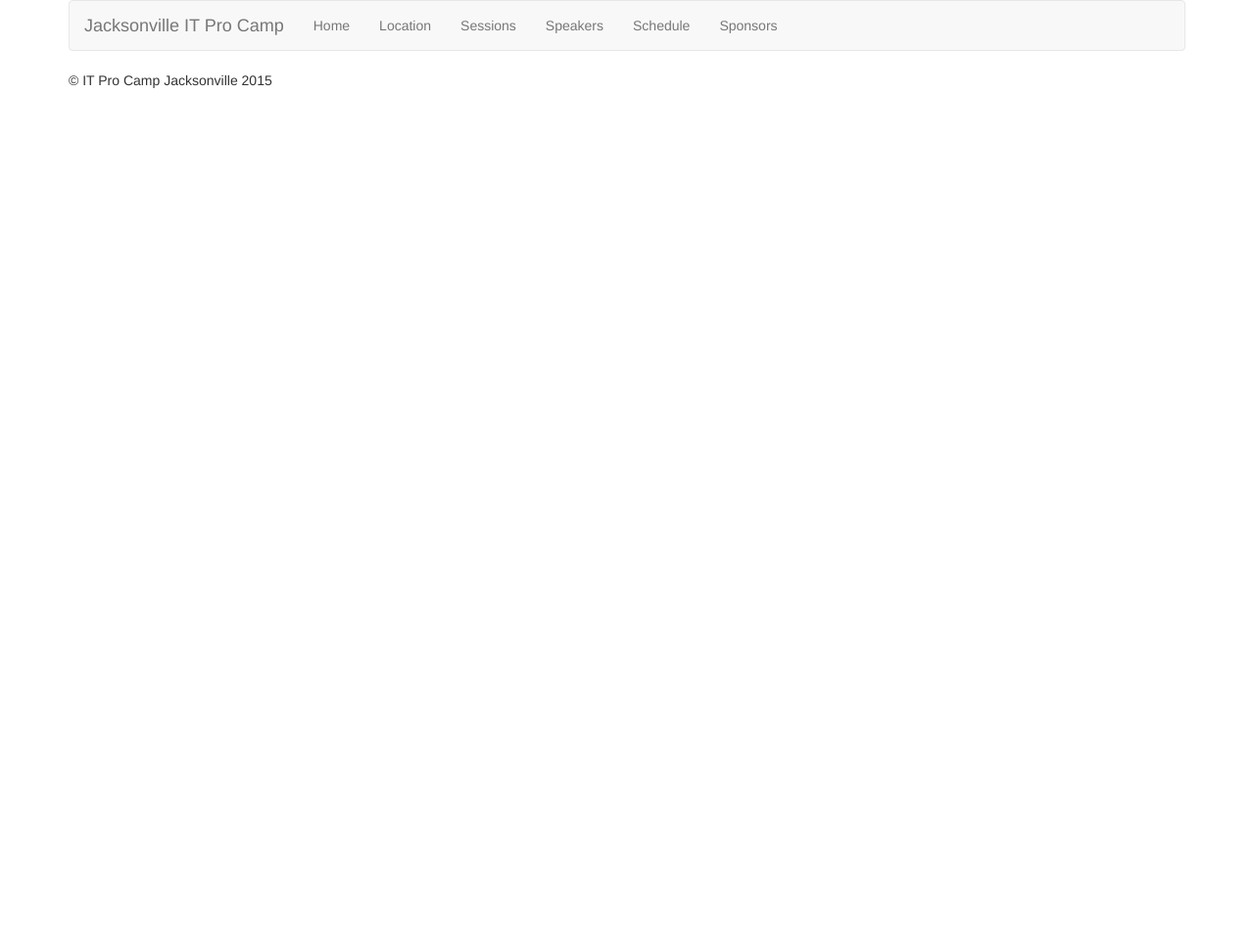
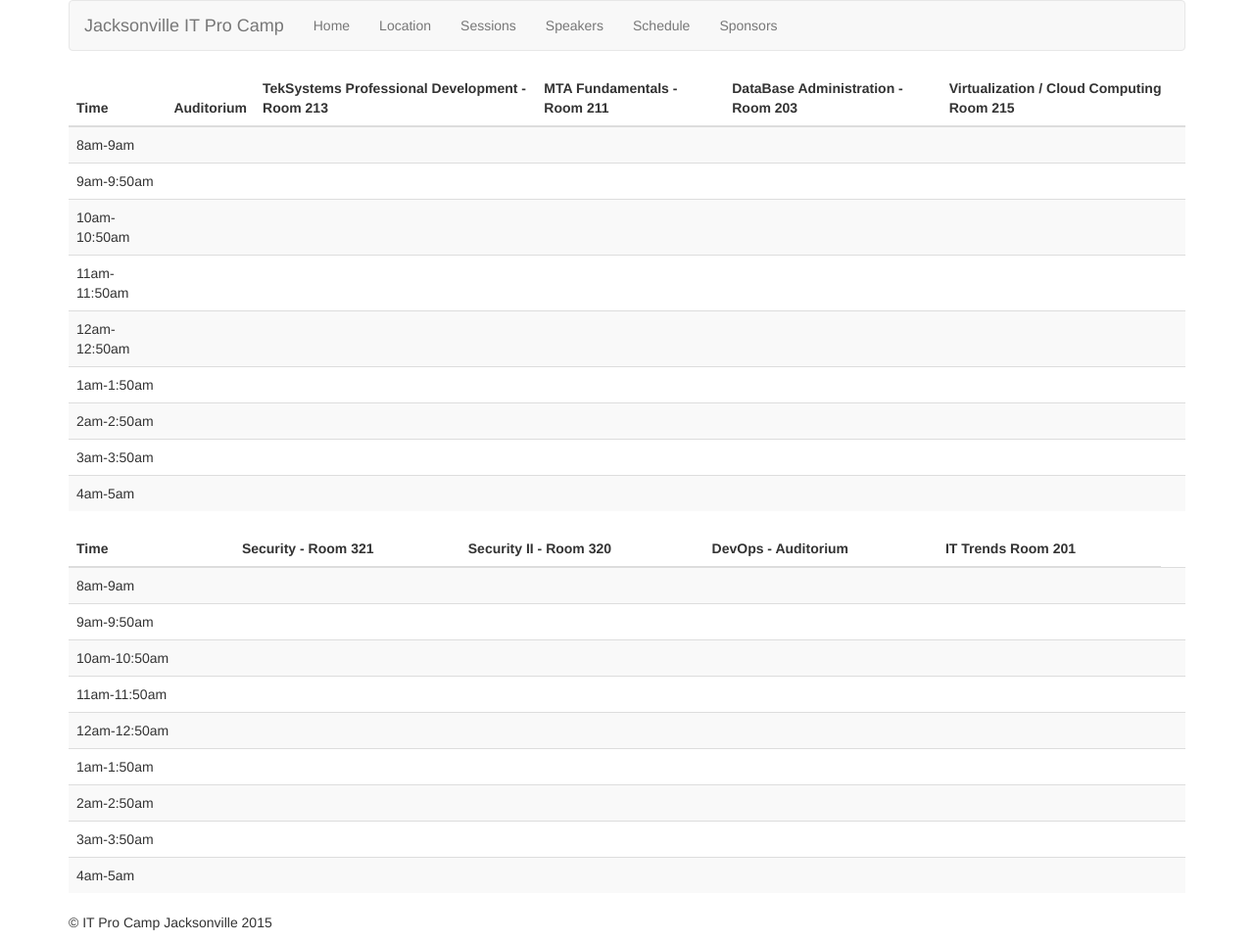
Before and after one commit to tk811/ConfernceApp, a Jekyll site: the page built from sessions/index.html, in a window 1280 px wide. Shown: the whole page at 98% size. Built offline with Jekyll 4.4.1, drawn with Linux system fonts in a browser that asks for light colours; nearby versions of some CDN libraries; before the commit the page ends 900 px from its top, so only the background shows below that.

Commit message:
Adding rooms to schedule

```diff
--- a/sessions/index.html
+++ b/sessions/index.html
@@ -1,5 +1,420 @@
 ---
 layout: default
-title: "Index"
-description: ""
+title: "Sessions"
+description: "Sessions"
 ---
+
+<table class="table table-striped">
+	<thead>
+		<tr>
+			<th>
+				Time
+			</th>
+			<th>
+				Auditorium
+			</th>
+			<th>
+				TekSystems Professional Development -
+				Room 213
+			</th>
+			<th>
+				MTA Fundamentals -
+				Room 211
+			</th>
+			<th>
+				DataBase Administration -
+				Room 203
+			</th>
+			<th>
+				Virtualization / Cloud Computing
+				Room 215
+			</th>
+		</tr>
+	</thead>
+	<tbody>
+		<tr>
+			<td>
+				8am-9am
+			</td>
+			<td>
+
+			</td>
+			<td>
+
+			</td>
+			<td>
+
+			</td>
+			<td>
+
+			</td>
+			<td>
+
+			</td>
+		</tr>
+		<tr>
+			<td>
+				9am-9:50am
+			</td>
+			<td>
+
+			</td>
+			<td>
+
+			</td>
+			<td>
+
+			</td>
+			<td>
+
+			</td>
+			<td>
+
+			</td>
+		</tr>
+		<tr>
+			<td>
+				10am-10:50am
+			</td>
+			<td>
+
+			</td>
+			<td>
+
+			</td>
+			<td>
+
+			</td>
+			<td>
+
+			</td>
+			<td>
+
+			</td>
+		</tr>
+		<tr>
+			<td>
+				11am-11:50am
+			</td>
+			<td>
+
+			</td>
+			<td>
+
+			</td>
+			<td>
+
+			</td>
+			<td>
+
+			</td>
+			<td>
+
+			</td>
+		</tr>
+		<tr>
+			<td>
+				12am-12:50am
+			</td>
+			<td>
+
+			</td>
+			<td>
+
+			</td>
+			<td>
+
+			</td>
+			<td>
+
+			</td>
+			<td>
+
+			</td>
+		</tr>
+		<tr>
+			<td>
+				1am-1:50am
+			</td>
+			<td>
+
+			</td>
+			<td>
+
+			</td>
+			<td>
+
+			</td>
+			<td>
+
+			</td>
+			<td>
+
+			</td>
+		</tr>
+		<tr>
+			<td>
+				2am-2:50am
+			</td>
+			<td>
+
+			</td>
+			<td>
+
+			</td>
+			<td>
+
+			</td>
+			<td>
+
+			</td>
+			<td>
+
+			</td>
+		</tr>
+		<tr>
+			<td>
+				3am-3:50am
+			</td>
+			<td>
+
+			</td>
+			<td>
+
+			</td>
+			<td>
+
+			</td>
+			<td>
+
+			</td>
+			<td>
+
+			</td>
+		</tr>
+		<tr>
+			<td>
+				4am-5am
+			</td>
+			<td>
+
+			</td>
+			<td>
+
+			</td>
+			<td>
+
+			</td>
+			<td>
+
+			</td>
+			<td>
+
+			</td>
+		</tr>
+	</tbody>
+</table>
+
+<table class="table table-striped">
+	<thead>
+		<tr>
+			<th>
+				Time
+			</th>
+			<th>
+				Security - Room 321
+			</th>
+			<th>
+				Security II - Room 320
+			</th>
+			<th>
+				DevOps - Auditorium
+			</th>
+			<th>
+				IT Trends Room 201
+			</th>
+		</tr>
+	</thead>
+	<tbody>
+		<tr>
+			<td>
+				8am-9am
+			</td>
+			<td>
+
+			</td>
+			<td>
+
+			</td>
+			<td>
+
+			</td>
+			<td>
+
+			</td>
+			<td>
+
+			</td>
+		</tr>
+		<tr>
+			<td>
+				9am-9:50am
+			</td>
+			<td>
+
+			</td>
+			<td>
+
+			</td>
+			<td>
+
+			</td>
+			<td>
+
+			</td>
+			<td>
+
+			</td>
+		</tr>
+		<tr>
+			<td>
+				10am-10:50am
+			</td>
+			<td>
+
+			</td>
+			<td>
+
+			</td>
+			<td>
+
+			</td>
+			<td>
+
+			</td>
+			<td>
+
+			</td>
+		</tr>
+		<tr>
+			<td>
+				11am-11:50am
+			</td>
+			<td>
+
+			</td>
+			<td>
+
+			</td>
+			<td>
+
+			</td>
+			<td>
+
+			</td>
+			<td>
+
+			</td>
+		</tr>
+		<tr>
+			<td>
+				12am-12:50am
+			</td>
+			<td>
+
+			</td>
+			<td>
+
+			</td>
+			<td>
+
+			</td>
+			<td>
+
+			</td>
+			<td>
+
+			</td>
+		</tr>
+		<tr>
+			<td>
+				1am-1:50am
+			</td>
+			<td>
+
+			</td>
+			<td>
+
+			</td>
+			<td>
+
+			</td>
+			<td>
+
+			</td>
+			<td>
+
+			</td>
+		</tr>
+		<tr>
+			<td>
+				2am-2:50am
+			</td>
+			<td>
+
+			</td>
+			<td>
+
+			</td>
+			<td>
+
+			</td>
+			<td>
+
+			</td>
+			<td>
+
+			</td>
+		</tr>
+		<tr>
+			<td>
+				3am-3:50am
+			</td>
+			<td>
+
+			</td>
+			<td>
+
+			</td>
+			<td>
+
+			</td>
+			<td>
+
+			</td>
+			<td>
+
+			</td>
+		</tr>
+		<tr>
+			<td>
+				4am-5am
+			</td>
+			<td>
+
+			</td>
+			<td>
+
+			</td>
+			<td>
+
+			</td>
+			<td>
+
+			</td>
+			<td>
+
+			</td>
+		</tr>
+	</tbody>
+</table>
```
